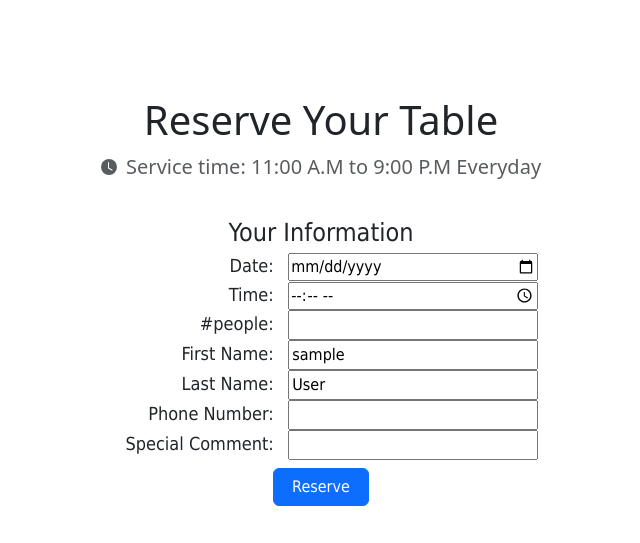
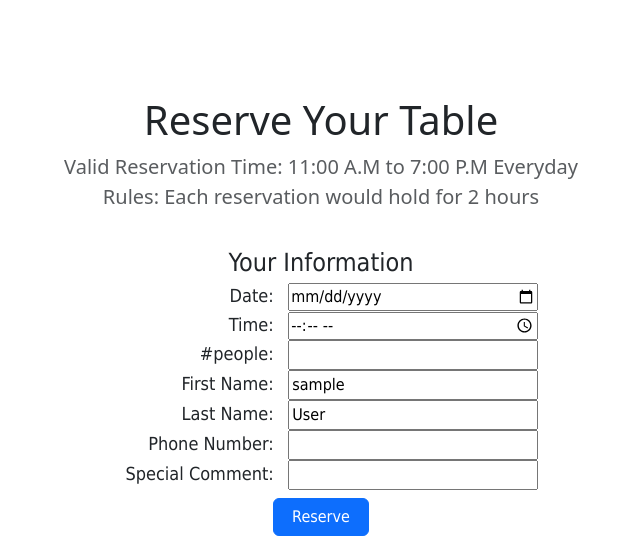
Before and after one commit to yuxuanwu17/Yummy, a Django app: page /yummy/reserve in a window 1280 px wide. Shown: the part 92-635 px from the top of the page, without its empty margins (319-959 px from the left). Run offline with Django 4.2, Linux system fonts and the light colour scheme; the visitor is signed in with stand-in values (Sample User, id 1); some libraries are stand-ins or nearby versions.

Commit message:
update the rules and annotation on the reservation page

```diff
--- a/Yummy/templates/Yummy/reserve.html
+++ b/Yummy/templates/Yummy/reserve.html
@@ -22,12 +22,8 @@
             <div class="col-lg-6 col-md-8 mx-auto">
                 <h1 class="fw-light">Reserve Your Table</h1>
                 <p class="lead text-muted">
-                    <svg xmlns="http://www.w3.org/2000/svg" width="20" height="20" fill="currentColor"
-                         class="bi bi-clock-fill"
-                         viewBox="0 0 20 20">
-                        <path d="M16 8A8 8 0 1 1 0 8a8 8 0 0 1 16 0zM8 3.5a.5.5 0 0 0-1 0V9a.5.5 0 0 0 .252.434l3.5 2a.5.5 0 0 0 .496-.868L8 8.71V3.5z"/>
-                    </svg>
-                    Service time: 11:00 A.M to 9:00 P.M Everyday
+                    Valid Reservation Time: 11:00 A.M to 7:00 P.M Everyday
+                    Rules: Each reservation would hold for 2 hours
                 </p>
             </div>
         </div>
```
Also changed, not shown: Yummy/views.py (line endings or trailing spaces).
